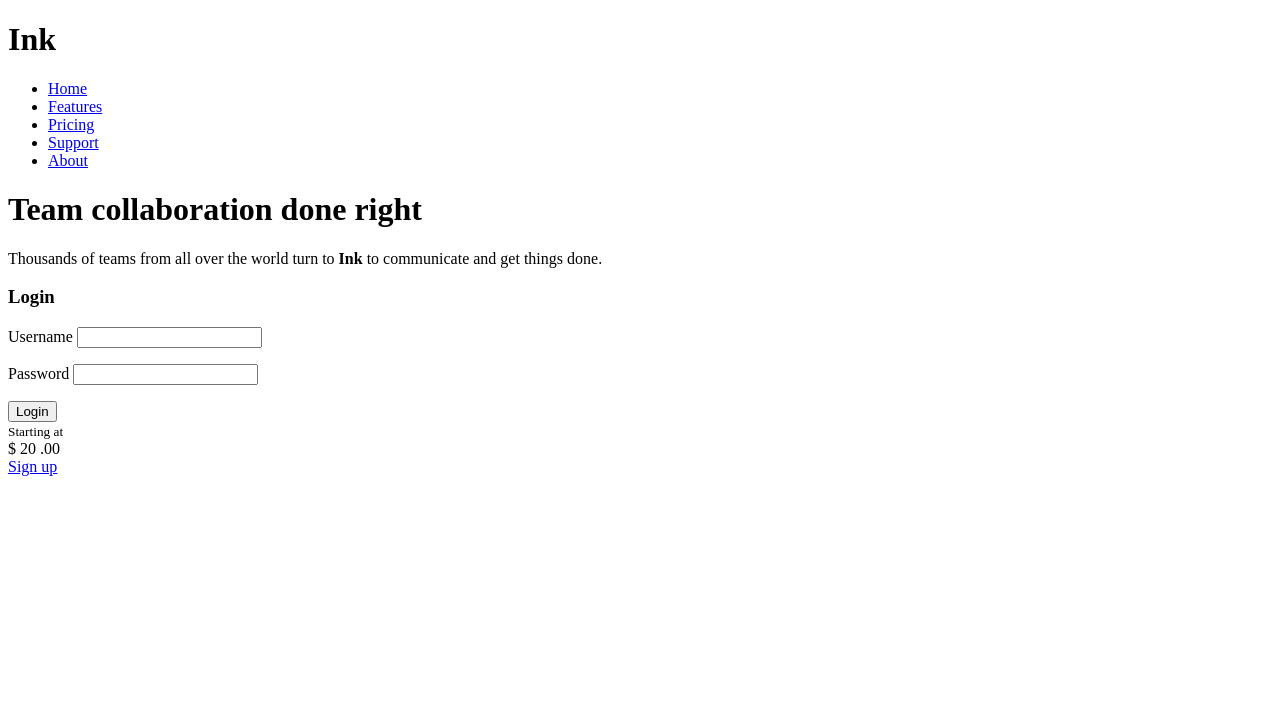
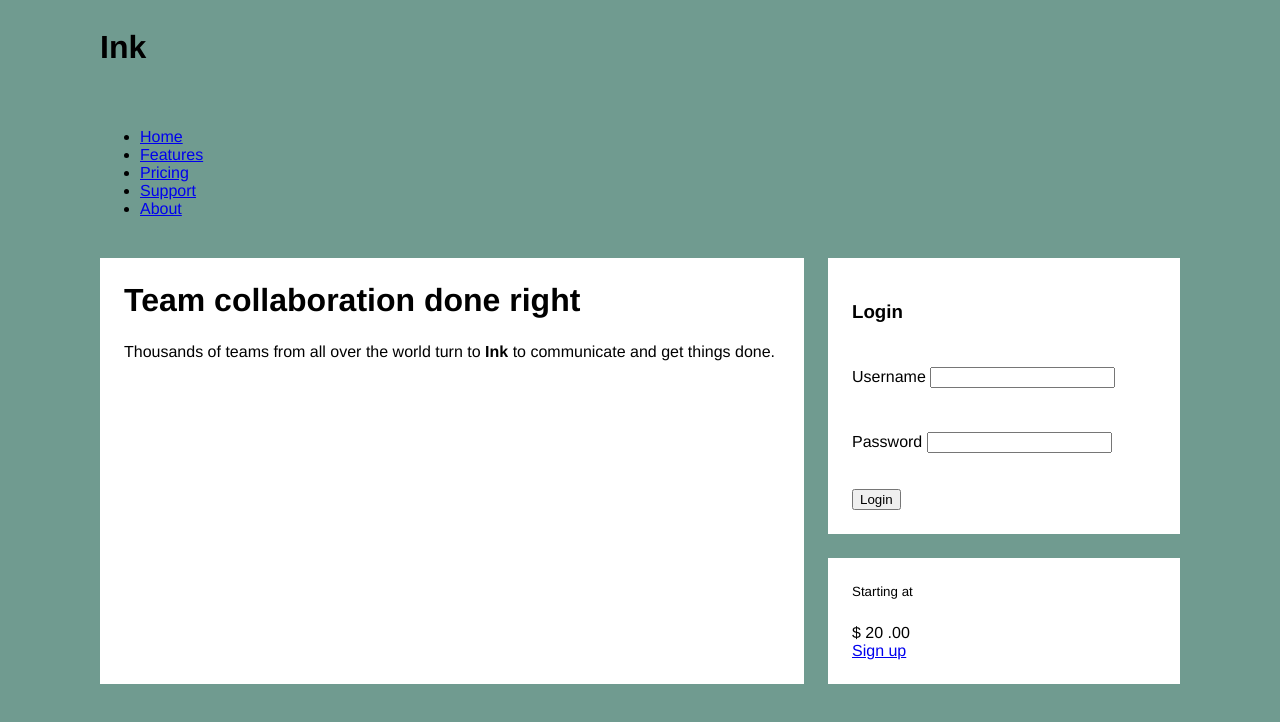
Before and after one commit to akudrin/CSSExamples, a plain HTML site: page CSS in Depth Book Code Samples/CH6/Listing 6.3.html in a window 1280 px wide. Drawn offline with Linux system fonts and the light colour scheme.

Commit message:
CSS in Depth - Listing 6.4 Applying a top-level page layout using grid

```diff
--- a/CSS in Depth Book Code Samples/CH6/Listing 6.3.html
+++ b/CSS in Depth Book Code Samples/CH6/Listing 6.3.html
@@ -4,8 +4,8 @@
     <meta charset="UTF-8" />
     <meta name="viewport" content="width=device-width, initial-scale=1.0" />
     <title>Document</title>
+    <link rel="stylesheet" type="text/css" href="styles.css" />
   </head>
-  <style></style>
   <body>
     <div class="container">
       <header>
--- /dev/null
+++ b/CSS in Depth Book Code Samples/CH6/styles.css
@@ -0,0 +1,47 @@
+:root {
+  box-sizing: border-box;
+}
+*,
+::before,
+::after {
+  box-sizing: inherit;
+}
+body {
+  background-color: #709b90;
+  font-family: Helvetica, Arial, sans-serif;
+}
+.container {
+  display: grid;
+  grid-template-columns: 2fr 1fr;
+  grid-template-rows: repeat(4, auto);
+  grid-gap: 1.5em;
+  max-width: 1080px;
+  margin: 0 auto;
+}
+header,
+nav {
+  grid-column: 1 / 3;
+  grid-row: span 1;
+}
+.main {
+  grid-column: 1 / 2;
+  grid-row: 3 / 5;
+}
+.sidebar-top {
+  grid-column: 2 / 3;
+  grid-row: 3 / 4;
+}
+.sidebar-bottom {
+  grid-column: 2 / 3;
+  grid-row: 4 / 5;
+}
+.tile {
+  padding: 1.5em;
+  background-color: #fff;
+}
+.tile > :first-child {
+  margin-top: 0;
+}
+.tile * + * {
+  margin-top: 1.5em;
+}
```
